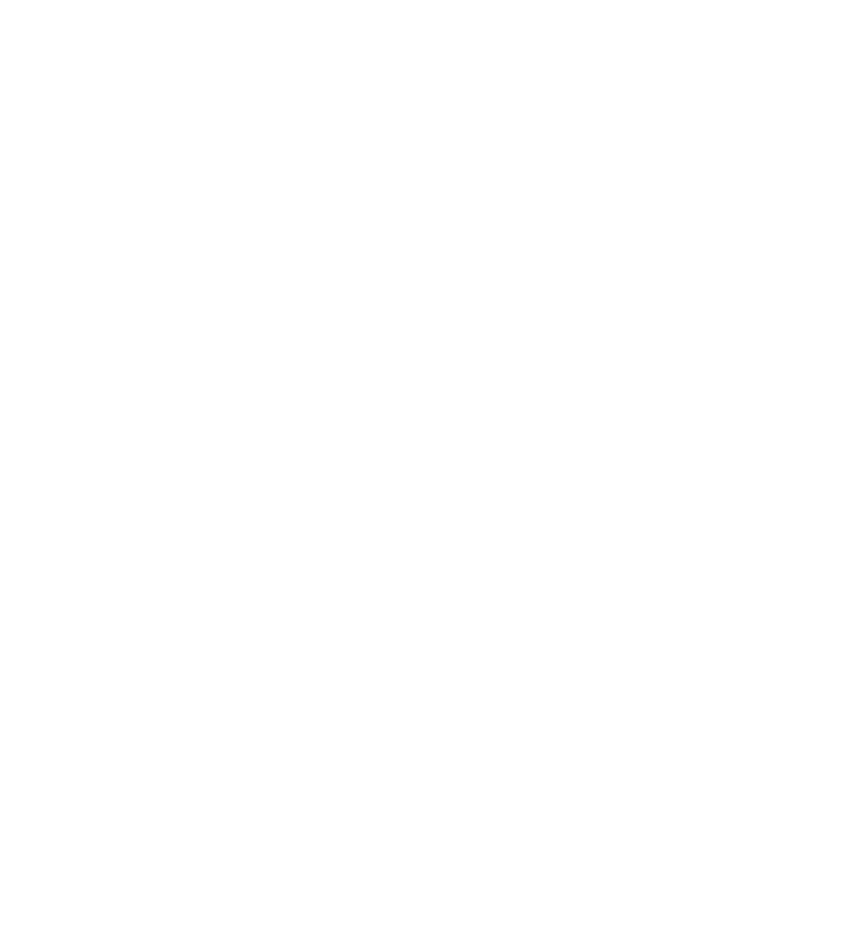
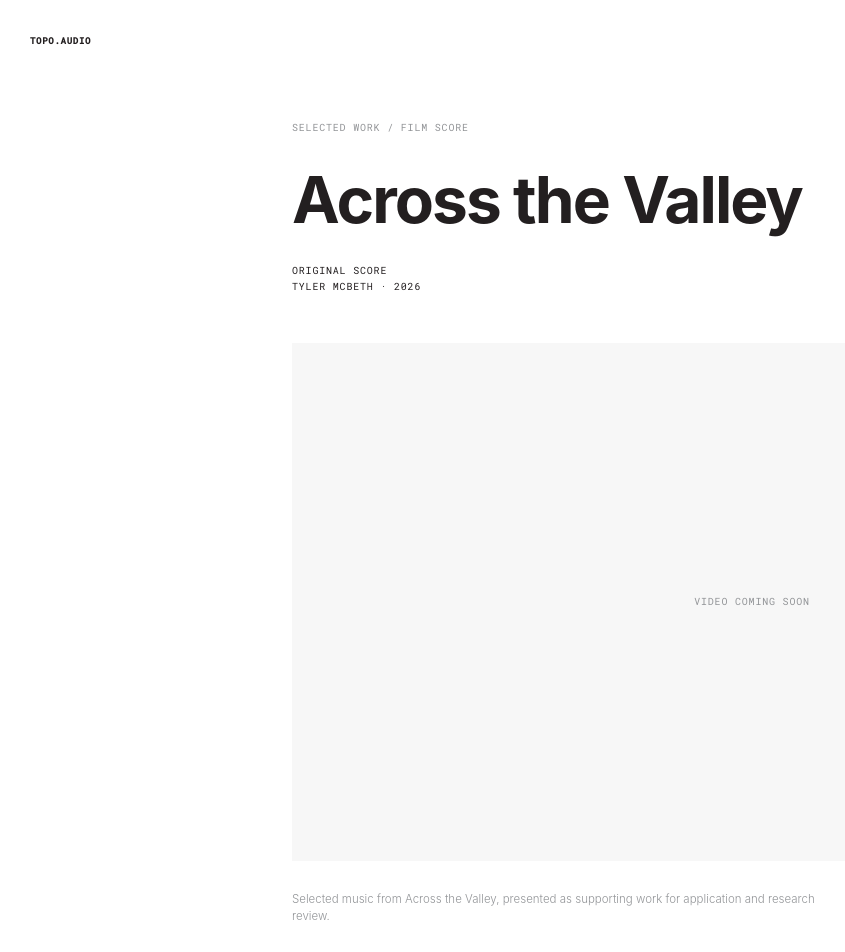
Before and after one commit to mcbeth-ty/topo-audio-site, a React (Vite) app: page /across-the-valley in a window 1280 px wide. Before the commit this address had no page. Shown: the top 952 px of the page, without its empty margins (8-853 px from the left). Before the commit the page ends 800 px from the top, so only its background shows below. Built offline with nearby package versions, Linux system fonts and the light colour scheme.

Commit message:
Add Across the Valley portfolio page

```diff
--- a/src/App.jsx
+++ b/src/App.jsx
@@ -9,6 +9,7 @@
 import ResearchLogPage from "./pages/ResearchLogPage";
 import ToolsPage from "./pages/ToolsPage";
 import CVPage from "./pages/CVPage";
+import AcrossTheValleyPage from "./pages/AcrossTheValleyPage";
 
 function App() {
   return (
@@ -22,6 +23,7 @@
       <Route path="/methodology" element={<MethodologyPage />} />
       <Route path="/research-log" element={<ResearchLogPage />} />
       <Route path="/tools" element={<ToolsPage />} />
+      <Route path="/across-the-valley" element={<AcrossTheValleyPage />} />
     </Routes>
   );
 }
--- a/src/index.css
+++ b/src/index.css
@@ -3995,3 +3995,70 @@
   text-decoration: underline;
   text-underline-offset: 3px;
 }
+
+/* Unlisted film portfolio page. */
+.film-work-page {
+  padding: var(--section-padding-y) var(--page-padding-x);
+  background: var(--color-bg);
+  min-height: 100vh;
+}
+
+.film-work-header {
+  margin-bottom: calc(var(--u) * 0.8);
+}
+
+.film-work-eyebrow,
+.film-work-meta,
+.film-work-placeholder {
+  font-family: var(--font-mono);
+  font-size: 10px;
+  line-height: 1.6;
+  letter-spacing: 0.08em;
+}
+
+.film-work-eyebrow {
+  margin: 0 0 calc(var(--u) * 0.5);
+  color: var(--color-muted);
+}
+
+.film-work-header h1 {
+  margin: 0;
+  font-family: var(--font-sans);
+  font-size: clamp(32px, 5vw, 64px);
+  font-weight: 700;
+  line-height: 1.05;
+  letter-spacing: -0.03em;
+}
+
+.film-work-meta {
+  margin: calc(var(--u) * 0.5) 0 0;
+}
+
+.film-work-video {
+  width: 100%;
+  aspect-ratio: 16 / 9;
+  background: #f7f7f7;
+}
+
+.film-work-video > * {
+  display: block;
+  width: 100%;
+  height: 100%;
+  border: 0;
+}
+
+.film-work-video .film-work-placeholder {
+  display: grid;
+  place-items: center;
+  color: var(--color-muted);
+}
+
+.film-work-description {
+  max-width: 560px;
+  margin: calc(var(--u) * 0.5) 0 0;
+  font-family: var(--font-sans);
+  font-size: var(--body-font-size);
+  font-weight: var(--body-font-weight);
+  line-height: var(--body-line-height);
+  color: var(--color-muted);
+}
--- /dev/null
+++ b/src/pages/AcrossTheValleyPage.jsx
@@ -0,0 +1,34 @@
+import { Link } from "react-router-dom";
+import PageContainer from "../components/PageContainer";
+
+export default function AcrossTheValleyPage() {
+  return (
+    <>
+      <meta name="robots" content="noindex, nofollow" />
+      <Link className="sidebar__brand" to="/">TOPO.AUDIO</Link>
+      <main className="film-work-page">
+        <PageContainer>
+          <header className="film-work-header">
+            <p className="film-work-eyebrow">SELECTED WORK / FILM SCORE</p>
+            <h1>Across the Valley</h1>
+            <p className="film-work-meta">
+              ORIGINAL SCORE<br />
+              TYLER MCBETH · 2026
+            </p>
+          </header>
+
+          <div className="film-work-video">
+            {/* Replace this placeholder with the final video or iframe.
+                Keep the wrapper to preserve the responsive 16:9 layout. */}
+            <div className="film-work-placeholder">VIDEO COMING SOON</div>
+          </div>
+
+          <p className="film-work-description">
+            Selected music from Across the Valley, presented as supporting work
+            for application and research review.
+          </p>
+        </PageContainer>
+      </main>
+    </>
+  );
+}
```
